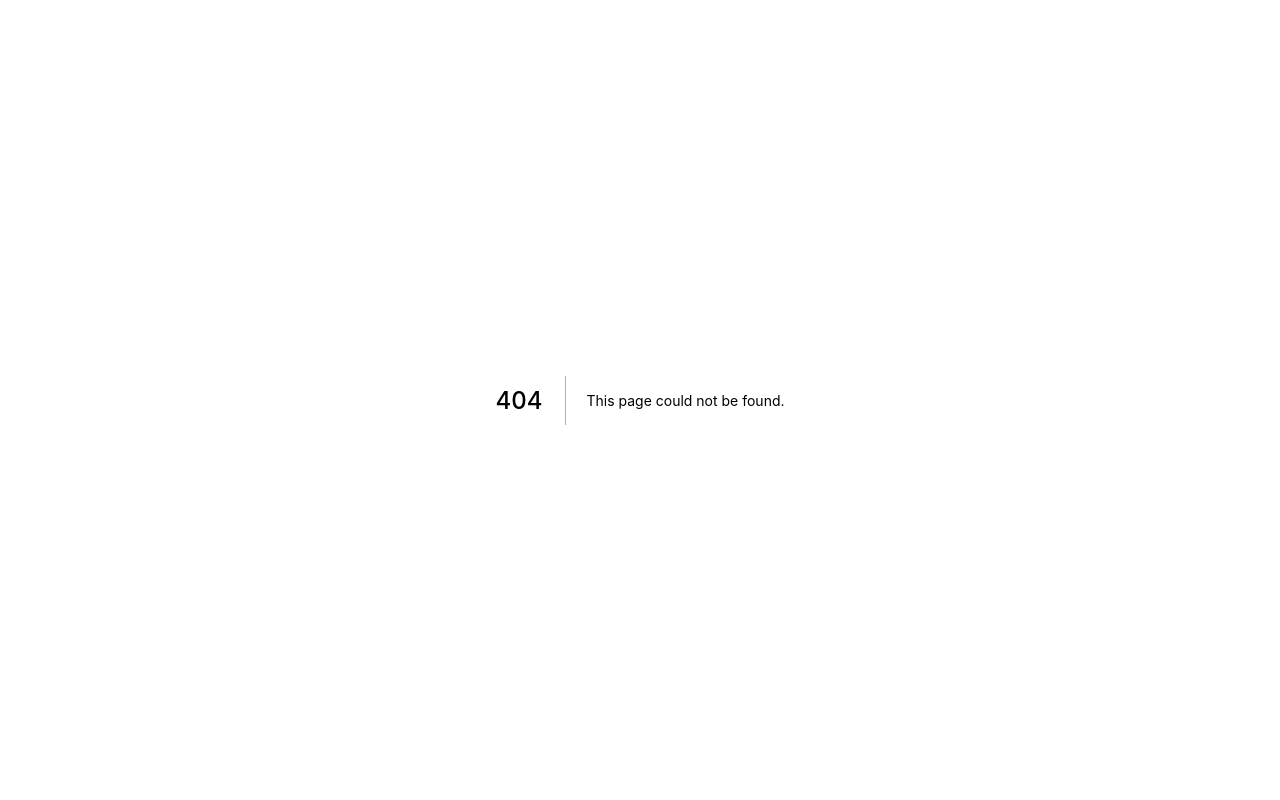
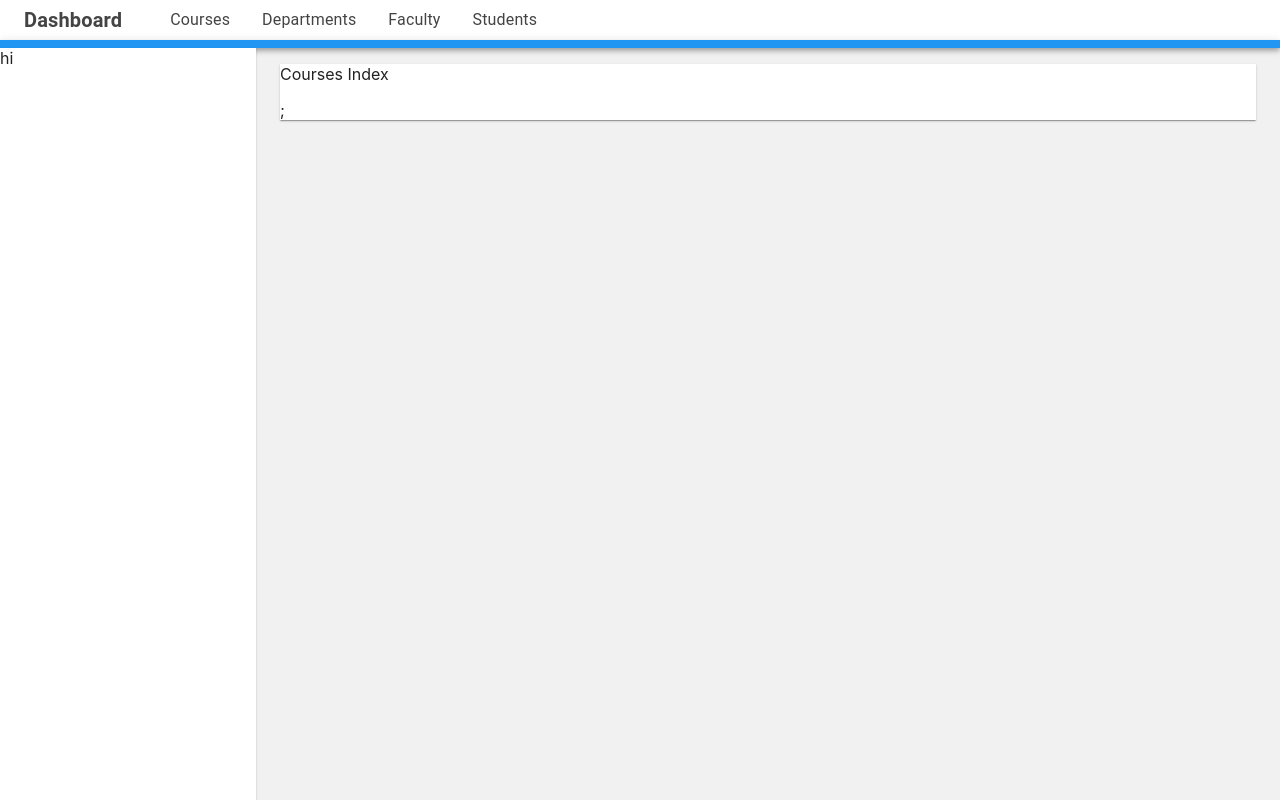
Before and after one commit to cameronmcginley/projectile-points-database, a Next.js app: page /courses in a window 1280 px wide. Before the commit this address had no page. Built offline with nearby package versions, Linux system fonts and the light colour scheme.

Commit message:
Added sidebar and primary layouts

```diff
--- /dev/null
+++ b/components/Hero.tsx
@@ -0,0 +1,33 @@
+import theme from "./palette";
+import React, { useState } from "react";
+import AppBar from "@mui/material/AppBar";
+import Typography from "@mui/material/Typography";
+import Container from "@mui/material/Container";
+
+const Hero = (props) => {
+  return (
+    <AppBar
+      position="static"
+      sx={{ backgroundColor: theme.palette.primary.main, height: "1vh" }}
+    >
+      <Container maxWidth="xl" sx={{ alignItems: "center" }}>
+        <Typography
+          variant="h6"
+          noWrap
+          align="center"
+          sx={{
+            mr: 6,
+            my: 1,
+            fontWeight: 700,
+            color: "white",
+            textDecoration: "none",
+          }}
+        >
+          {props.text}
+        </Typography>
+      </Container>
+    </AppBar>
+  );
+};
+
+export default Hero;
--- /dev/null
+++ b/components/Navbar.tsx
@@ -0,0 +1,84 @@
+import * as React from "react";
+import AppBar from "@mui/material/AppBar";
+import Box from "@mui/material/Box";
+import Toolbar from "@mui/material/Toolbar";
+import Typography from "@mui/material/Typography";
+import Container from "@mui/material/Container";
+import theme from "./palette";
+
+const pages = [
+  { text: "Courses", link: "/courses" },
+  { text: "Departments", link: "/departments" },
+  { text: "Faculty", link: "/faculty" },
+  { text: "Students", link: "/students" },
+];
+
+const settings = ["Profile", "Account", "Dashboard", "Logout"];
+
+const Navbar = () => {
+  return (
+    <AppBar
+      position="static"
+      sx={{
+        backgroundColor: "white",
+        height: "5vh",
+        display: "flex",
+        flexDirection: "row",
+        alignItems: "center",
+        justifyContent: "center",
+      }}
+    >
+      <Container maxWidth="xl">
+        <Box
+          sx={{
+            display: "flex",
+            flexDirection: "row",
+            alignItems: "center",
+          }}
+        >
+          {/* Title */}
+          <Typography
+            variant="h6"
+            noWrap
+            component="a"
+            href="/"
+            sx={{
+              mr: 6,
+              fontWeight: 700,
+              color: theme.palette.text,
+              textDecoration: "none",
+              "&:hover": {
+                color: theme.palette.primary.main,
+              },
+            }}
+          >
+            Dashboard
+          </Typography>
+
+          {/* Buttons */}
+          <Box sx={{ flexGrow: 1, display: { md: "flex" } }}>
+            {pages.map((page) => (
+              // <HoverDropdown />
+              <Typography
+                key={page.text}
+                component="a"
+                href={page.link}
+                sx={{
+                  mr: 4,
+                  textDecoration: "none",
+                  color: theme.palette.text,
+                  "&:hover": {
+                    color: theme.palette.primary.main,
+                  },
+                }}
+              >
+                {page.text}
+              </Typography>
+            ))}
+          </Box>
+        </Box>
+      </Container>
+    </AppBar>
+  );
+};
+export default Navbar;
--- /dev/null
+++ b/components/Sidebar.tsx
@@ -0,0 +1,13 @@
+import theme from "./palette";
+import React, { useState } from "react";
+import { Paper, Container } from "@mui/material";
+
+const Sidebar = (props) => {
+  return (
+    <Paper square sx={{ width: 1, height: "100%" }}>
+      hi
+    </Paper>
+  );
+};
+
+export default Sidebar;
--- /dev/null
+++ b/components/layouts/data.tsx
@@ -0,0 +1,26 @@
+import Navbar from "../Navbar";
+import Hero from "../Hero";
+import { Route, Link, Routes, useLocation } from "react-router-dom";
+import { useRouter } from "next/router";
+import React from "react";
+import Sidebar from "../Sidebar";
+import { Container, Box, Grid, Paper } from "@mui/material";
+
+const Layout = ({ children }) => {
+  return (
+    <>
+      <Grid container height="94vh">
+        <Grid item style={{ width: "16rem" }}>
+          <Sidebar />
+        </Grid>
+        <Grid item xs>
+          <Container>
+            <Paper square>{children}</Paper>
+          </Container>
+        </Grid>
+      </Grid>
+    </>
+  );
+};
+
+export default Layout;
--- a/components/layouts/main.tsx
+++ b/components/layouts/main.tsx
@@ -1,9 +1,15 @@
+import Navbar from "../Navbar";
+import Hero from "../Hero";
+import { Route, Link, Routes, useLocation } from "react-router-dom";
+import { useRouter } from "next/router";
+import React from "react";
+
 const Layout = ({ children }) => {
   return (
     <>
-      <p>Yo</p>
+      <Navbar />
+      <Hero />
       <main>{children}</main>
-      <p>Yo2</p>
     </>
   );
 };
--- /dev/null
+++ b/components/palette.tsx
@@ -0,0 +1,16 @@
+import { createTheme } from "@mui/material/styles";
+import { purple } from "@mui/material/colors";
+
+const theme = createTheme({
+  palette: {
+    primary: {
+      light: "#1769aa",
+      main: "#2196f3",
+      dark: "#4dabf5",
+      contrastText: "#fff",
+    },
+    text: "#444444",
+  },
+});
+
+export default theme;
--- /dev/null
+++ b/pages/courses/index.tsx
@@ -0,0 +1,24 @@
+import type { NextPageWithLayout } from "../_app";
+import type { ReactElement } from "react";
+import styles from "../../styles/Home.module.css";
+import LayoutMain from "../../components/layouts/main";
+import LayoutData from "../../components/layouts/data";
+import Hero from "../../components/Hero";
+
+const Courses: NextPageWithLayout = () => {
+  return (
+    <>
+      <p>Courses Index</p>;
+    </>
+  );
+};
+
+Courses.getLayout = function getLayout(page: ReactElement) {
+  return (
+    <LayoutMain>
+      <LayoutData>{page}</LayoutData>
+    </LayoutMain>
+  );
+};
+
+export default Courses;
--- a/styles/globals.css
+++ b/styles/globals.css
@@ -4,12 +4,13 @@ body {
   margin: 0;
   font-family: -apple-system, BlinkMacSystemFont, Segoe UI, Roboto, Oxygen,
     Ubuntu, Cantarell, Fira Sans, Droid Sans, Helvetica Neue, sans-serif;
+  background-color: #F1F1F1;
 }
 
-a {
+/* a {
   color: inherit;
   text-decoration: none;
-}
+} */
 
 * {
   box-sizing: border-box;
```
Also changed, not shown: components/HoverDropdown.tsx (added, +28 -0 lines), package.json (+8 -1 lines), pages/index.tsx (+8 -3 lines), pages/courses/[id].tsx (added), 1 other file (tests, documents, lock files or other folders).
